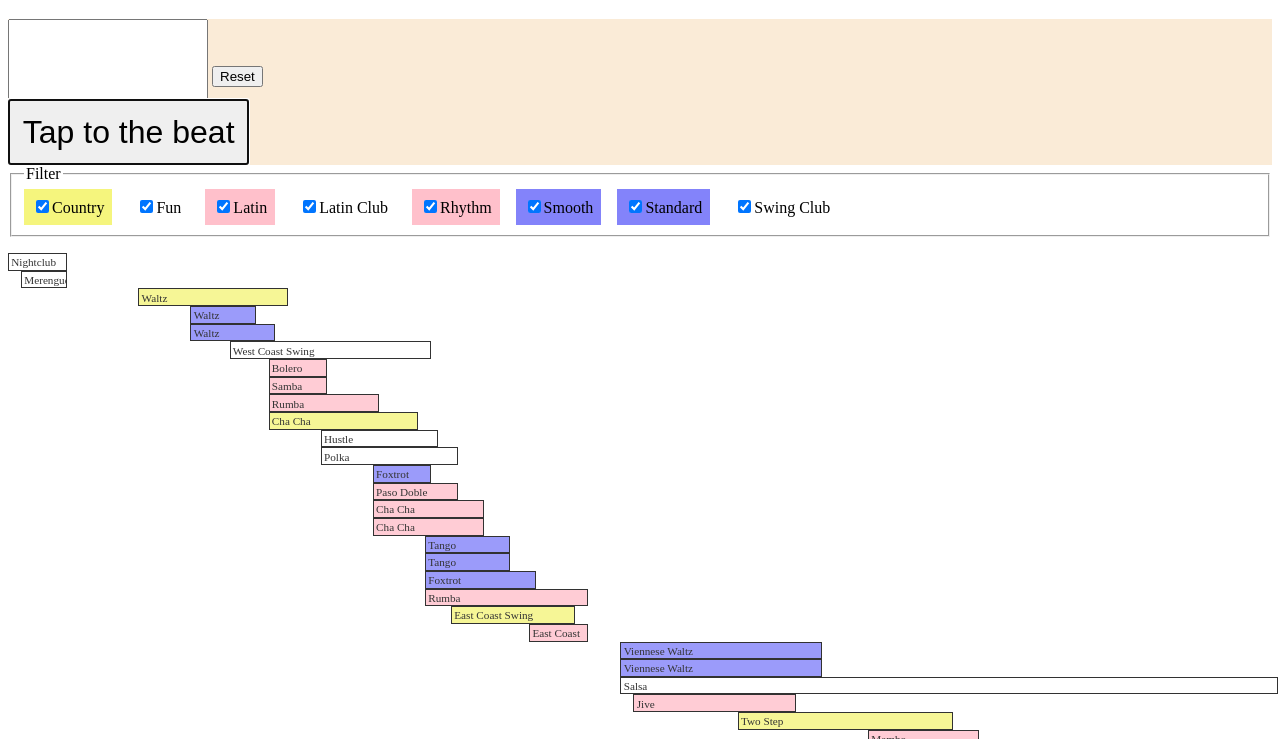
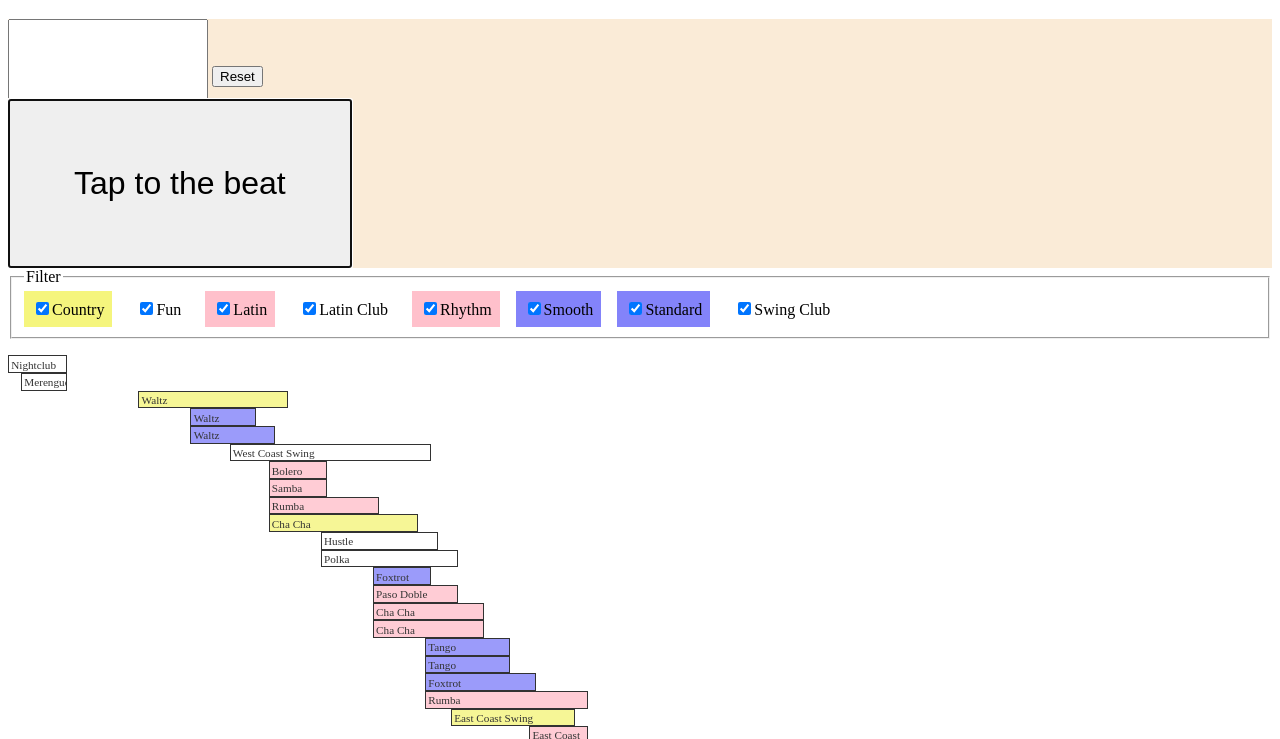
Before and after one commit to tekkamanendless/ballroom-bpm, a plain HTML site: page index.html in a window 1280 px wide. Shown: the part 61-800 px from the top of the page. Drawn offline with Linux system fonts and the light colour scheme.

Commit message:
Bigger button

```diff
--- a/style.css
+++ b/style.css
@@ -10,7 +10,7 @@
 
 #bpm button[name="tap"] {
 	font-size: 2em;
-	padding: 0.4em;
+	padding: 2em;
 }
 
 #chart {
```
